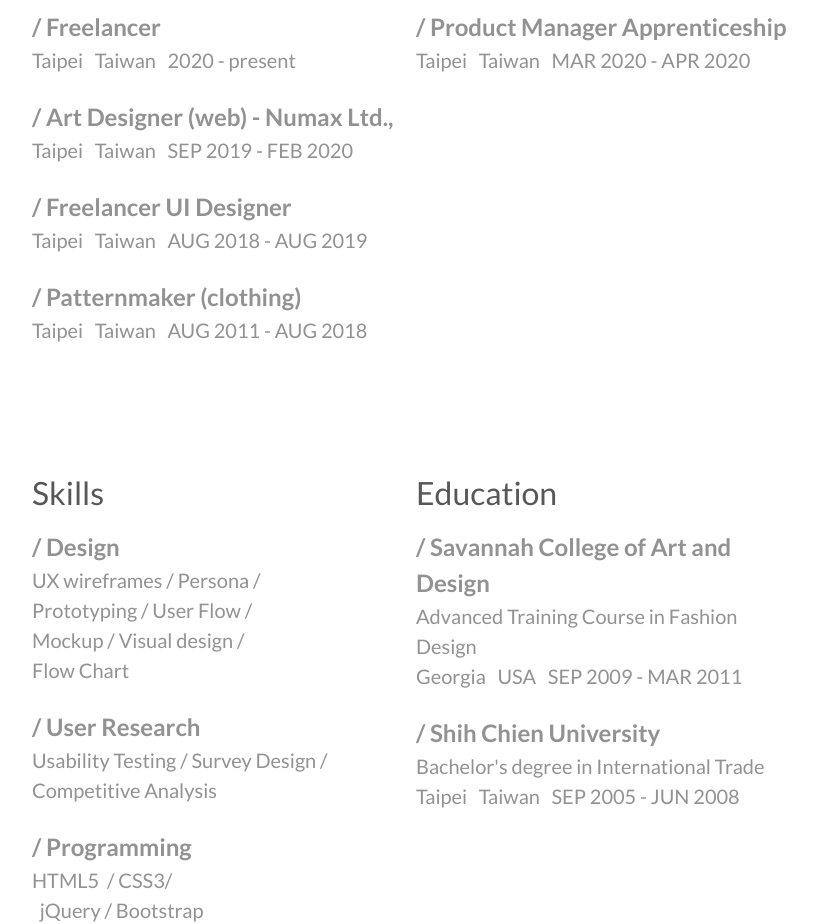
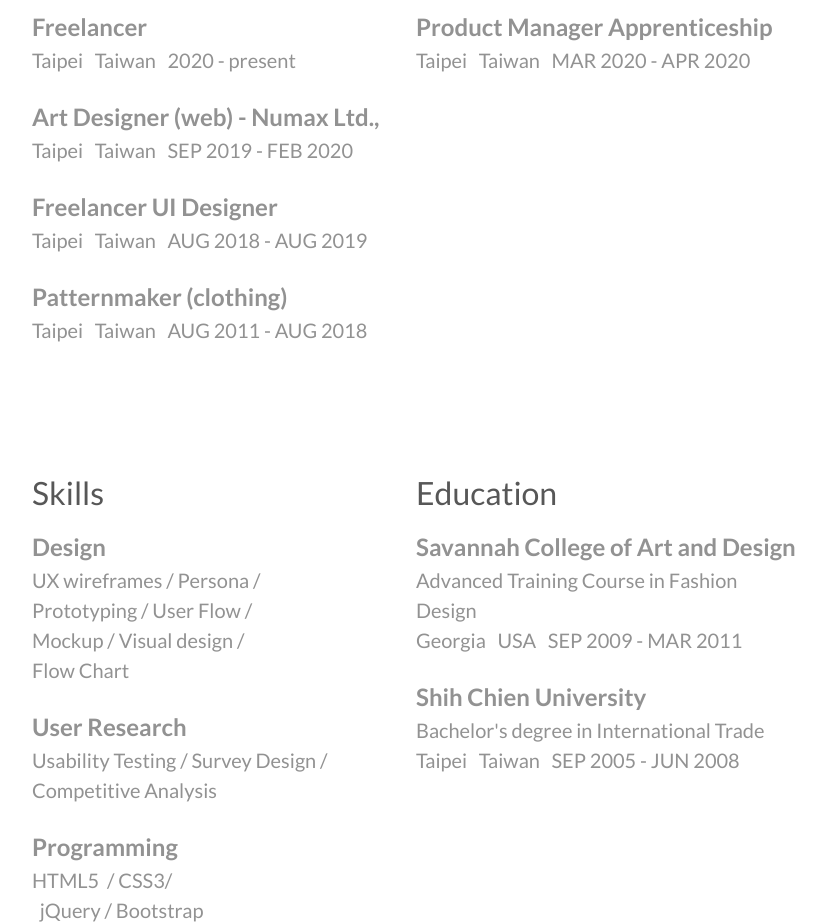
Before and after one commit to kaokaiying/kaokaiying.github.io, a plain HTML site: page resume.html in a window 1280 px wide. Shown: the part 331-1255 px from the top of the page, without its empty margins (224-1050 px from the left). Drawn offline with nearby package versions, Linux system fonts and the light colour scheme.

Commit message:
resume_text

```diff
--- a/resume.html
+++ b/resume.html
@@ -104,22 +104,22 @@
                         <h4 class="subtitle">Work Experience</h4>
                         <ul>
                             <li class="caption-style">
-                                <p class="caption">/ Freelancer</p>
+                                <p class="caption">Freelancer</p>
                                 <p class="description">Taipei&nbsp;&nbsp;&nbsp;Taiwan&nbsp;&nbsp;&nbsp;2020 - present
                                 </p>
                             </li>
                             <li class="caption-style">
-                                <p class="caption">/ Art Designer (web) - Numax Ltd.,</p>
+                                <p class="caption">Art Designer (web) - Numax Ltd.,</p>
                                 <p class="description">Taipei&nbsp;&nbsp;&nbsp;Taiwan&nbsp;&nbsp;&nbsp;SEP 2019 - FEB
                                     2020</p>
                             </li>
                             <li class="caption-style">
-                                <p class="caption">/ Freelancer UI Designer</p>
+                                <p class="caption">Freelancer UI Designer</p>
                                 <p class="description">Taipei&nbsp;&nbsp;&nbsp;Taiwan&nbsp;&nbsp;&nbsp;AUG 2018 - AUG
                                     2019</p>
                             </li>
                             <li class="caption-style">
-                                <p class="caption">/ Patternmaker (clothing)</p>
+                                <p class="caption">Patternmaker (clothing)</p>
                                 <p class="description">Taipei&nbsp;&nbsp;&nbsp;Taiwan&nbsp;&nbsp;&nbsp;AUG 2011 - AUG
                                     2018</p>
                             </li>
@@ -128,7 +128,7 @@
                     </div>
                     <div class="col-lg-2 col-md-12 col-sm-12">
                         <h4 class="subtitle">Other Experience</h4>
-                        <p class="caption">/ Product Manager Apprenticeship</p>
+                        <p class="caption">Product Manager Apprenticeship</p>
                         <p class="description">Taipei&nbsp;&nbsp;&nbsp;Taiwan&nbsp;&nbsp;&nbsp;MAR 2020 - APR 2020</p>
                     </div>
                 </div>
@@ -138,7 +138,7 @@
                         <h4 class="subtitle">Skills</h4>
                         <ul>
                             <li class="caption-style">
-                                <p class="caption">/ Design</p>
+                                <p class="caption">Design</p>
                                 <p class="description">
                                     UX wireframes&nbsp;/&nbsp;Persona&nbsp;/&nbsp;<br>
                                     Prototyping&nbsp;/&nbsp;User Flow&nbsp;/&nbsp;<br>
@@ -147,18 +147,18 @@
                                 </p>
                             </li>
                             <li class="caption-style">
-                                <p class="caption">/ User Research</p>
+                                <p class="caption">User Research</p>
                                 <p class="description">Usability Testing&nbsp;/&nbsp;Survey Design&nbsp;/&nbsp;
                                     Competitive Analysis</p>
                             </li>
                             <li class="caption-style">
-                                <p class="caption">/ Programming</p>
+                                <p class="caption">Programming</p>
                                 <p class="description">HTML5 &nbsp;/&nbsp;CSS3/<br>
                                     &nbsp;&nbsp;jQuery&nbsp;/&nbsp;Bootstrap<br>
                                 </p>
                             </li>
                             <li class="caption-style">
-                                <p class="caption">/ Toolbox</p>
+                                <p class="caption">Toolbox</p>
                                 <p class="description">
                                     Figma&nbsp;/&nbsp;AdobeXD&nbsp;/&nbsp;<br>
                                     Sketch&nbsp;/&nbsp;Maze&nbsp;/&nbsp;<br>
@@ -173,13 +173,13 @@
                         <h4 class="subtitle">Education</h4>
                         <ul>
                             <li class="caption-style">
-                                <p class="caption">/ Savannah College of Art and Design</p>
+                                <p class="caption">Savannah College of Art and Design</p>
                                 <p class="description">Advanced Training Course in Fashion Design</p>
                                 <p class="description">Georgia&nbsp;&nbsp;&nbsp;USA&nbsp;&nbsp;&nbsp;SEP 2009 - MAR 2011
                                 </p>
                             </li>
                             <li class="caption-style">
-                                <p class="caption">/ Shih Chien University</p>
+                                <p class="caption">Shih Chien University</p>
                                 <p class="description">Bachelor's degree in International Trade</p>
                                 <p class="description">Taipei&nbsp;&nbsp;&nbsp;Taiwan&nbsp;&nbsp;&nbsp;SEP 2005 - JUN
                                     2008</p>
```
